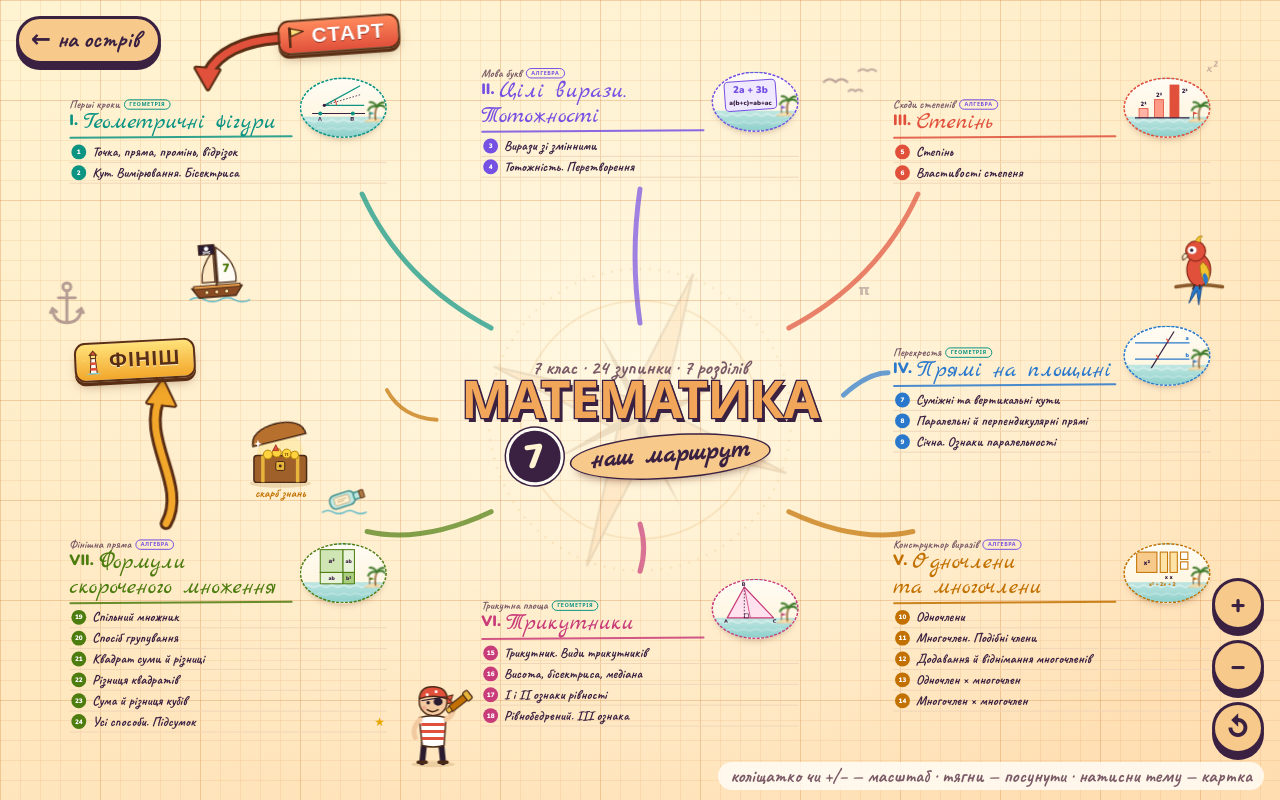
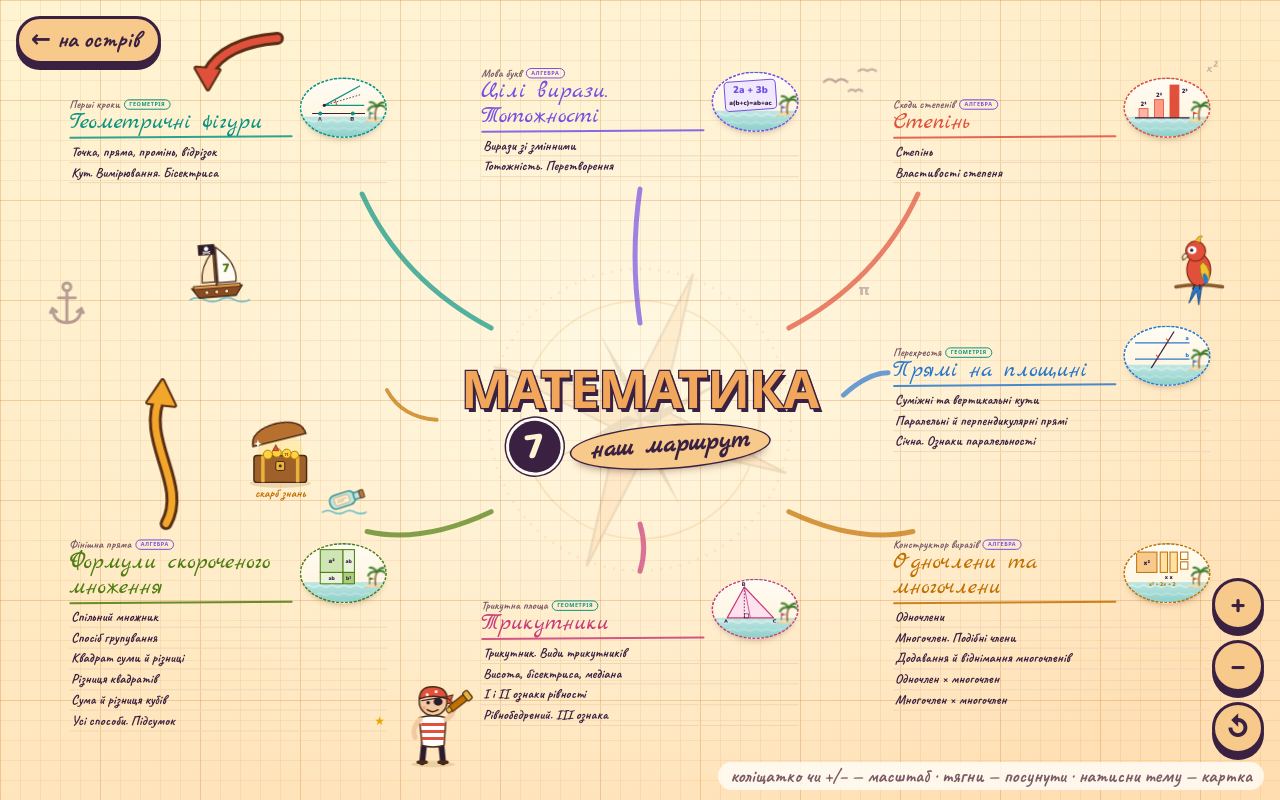
Before and after one commit to a64151368-dot/Math-7, a plain HTML site: page karta.html in a window 1280 px wide. Drawn offline with nearby package versions, Linux system fonts and the light colour scheme.

Commit message:
Add files via upload

```diff
--- a/karta.html
+++ b/karta.html
@@ -161,7 +161,6 @@ dialog::backdrop{background:rgba(70,30,20,.55)}
     <svg id="links" viewBox="0 0 2400 1500"></svg>
     <svg class="rose" viewBox="-200 -200 400 400" aria-hidden="true"><g class="spin"><circle r="190" fill="none" stroke="#C27100" stroke-width="3" stroke-dasharray="2 10"/><circle r="150" fill="none" stroke="#C27100" stroke-width="2"/><path d="M0 -195 L22 -22 L0 0 L-22 -22Z M0 195 L22 22 L0 0 L-22 22Z M-195 0 L-22 -22 L0 0 L-22 22Z M195 0 L22 -22 L0 0 L22 22Z" fill="#F2A65A" stroke="#7A4515" stroke-width="3" stroke-linejoin="round"/><path d="M0 -120 L12 -12 L0 0Z M120 0 L12 12 L0 0Z M0 120 L-12 12 L0 0Z M-120 0 L-12 -12 L0 0Z" fill="#7A4515" transform="rotate(45)"/></g></svg>
     <div class="core" aria-hidden="true">
-      <div class="kicker">7 клас · 24 зупинки · 7 розділів</div>
       <div class="big">МАТЕМАТИКА</div>
       <div class="row"><div class="seven">7</div><div class="oval">наш маршрут</div></div>
     </div>
@@ -274,19 +273,13 @@ SECS.forEach((s,si)=>{
   el.style.cssText=`left:${s.x}px;top:${s.y}px;--c:${s.c};--tint:${s.t}`;
   el.innerHTML=`<div class="top"><div class="tt">
       <div class="tag">${s.place} <i class="${s.k}">${s.k==="alg"?"Алгебра":"Геометрія"}</i></div>
-      <h2 tabindex="0" role="button" data-sec="${si}"><b>${s.r}.</b>${s.n}</h2>
+      <h2 tabindex="0" role="button" data-sec="${si}">${s.n}</h2>
       <div class="rule"></div></div>
       <div class="pic"><svg viewBox="0 0 176 122" aria-hidden="true">${seaPic(si)}</svg></div></div>
-    <ol>${idx.map(i=>`<li><button type="button" data-i="${i}"><i>${i+1}</i>${SHORT[i]}${i===N-1?'<span class="star">★</span>':""}</button></li>`).join("")}</ol>`;
+    <ol>${idx.map(i=>`<li><button type="button" data-i="${i}">${SHORT[i]}${i===N-1?'<span class="star">★</span>':""}</button></li>`).join("")}</ol>`;
   host.appendChild(el);
 });
-/* фініш і старт */
-const fin=document.createElement("div");fin.className="fin";fin.style.cssText="left:60px;top:590px";
-fin.innerHTML=`<h2 class="badge finish">${LIGHTHOUSE}Фініш</h2>
-`;
-host.appendChild(fin);
-const st=document.createElement("div");st.className="badge start";st.style.cssText="left:470px;top:-62px";
-st.innerHTML=`<svg width="38" height="44" viewBox="0 0 38 44" aria-hidden="true"><line x1="6" y1="4" x2="6" y2="42" stroke="#5A2E14" stroke-width="5" stroke-linecap="round"/><path d="M8 5 L34 12 L8 21Z" fill="#FFE27A" stroke="#5A2E14" stroke-width="3" stroke-linejoin="round"/></svg>Старт`;host.appendChild(st);
+/* Написи «Старт» і «Фініш» прибрано для чистішої карти. */
 [["x²",2340,20],["π",1640,470]].forEach(([t,x,y])=>{const d=document.createElement("div");d.className="doodle";d.textContent=t;d.style.left=x+"px";d.style.top=y+"px";host.appendChild(d)});
 /* декор: кораблик, якір, пляшка, чайки, хвилі внизу */
 function addDeco(cls,x,y,w,h,svg){const d=document.createElement("div");d.className="deco "+cls;d.style.cssText=`left:${x}px;top:${y}px;width:${w}px;height:${h}px`;d.innerHTML=`<svg viewBox="0 0 ${w} ${h}" width="${w}" height="${h}" style="overflow:visible">${svg}</svg>`;host.appendChild(d)}
```
